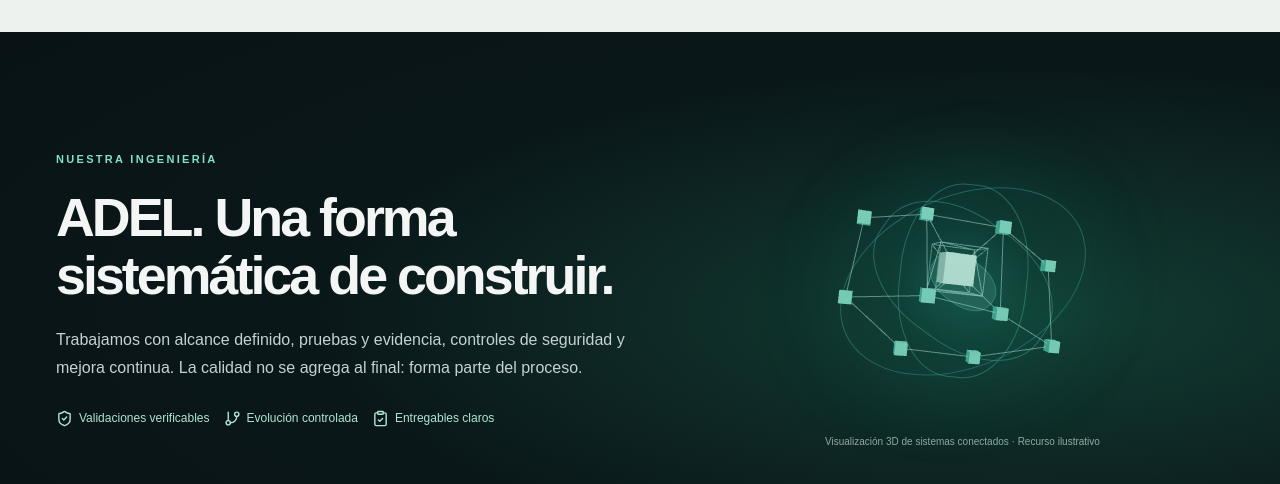
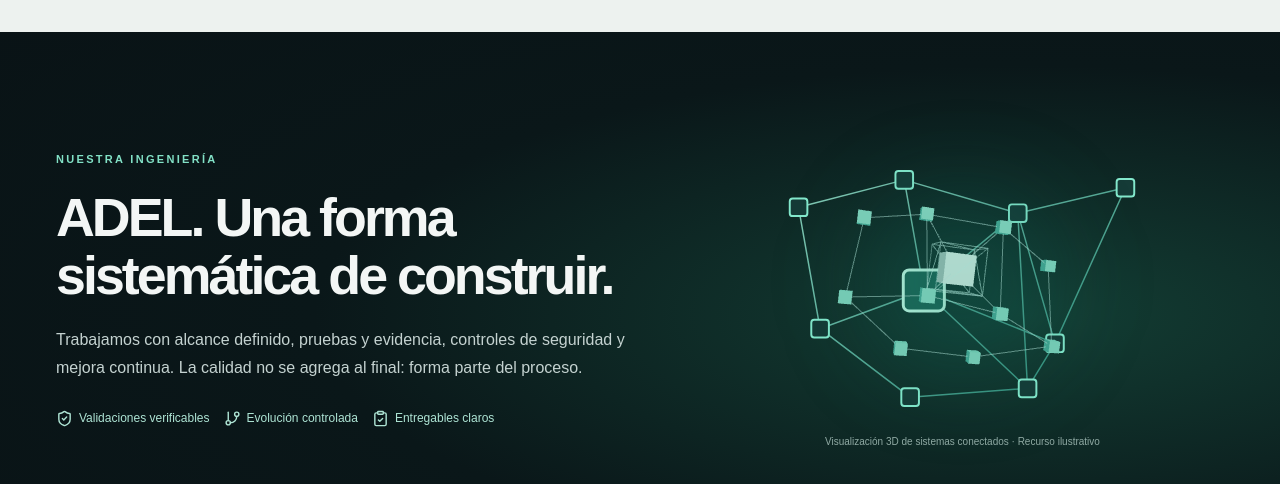
Before and after one commit to johanseb15/vyntrava-technologies-web, a Next.js app: page / in a window 1280 px wide. Shown: the part 2600-3084 px from the top of the page. Built offline with nearby package versions, Linux system fonts and the light colour scheme.

Commit message:
feat(visual): accessible system-diagram fallback for reduced motion

```diff
--- a/src/components/hero-scene.tsx
+++ b/src/components/hero-scene.tsx
@@ -5,14 +5,23 @@ const NetworkScene = dynamic(() => import('./3d/network-scene'), { ssr: false })
 export function HeroScene() {
   const [enabled, setEnabled] = useState(false);
   useEffect(() => {
-    const mq = window.matchMedia('(prefers-reduced-motion: reduce)');
+    const motion = window.matchMedia('(prefers-reduced-motion: reduce)');
     const coarse = window.matchMedia('(pointer: coarse)');
     const canvas = document.createElement('canvas');
-    const webgl = !!(canvas.getContext('webgl2') || canvas.getContext('webgl'));
-    setEnabled(webgl && !mq.matches && !coarse.matches);
+    let webgl = false;
+    try { webgl = !!(canvas.getContext('webgl2') || canvas.getContext('webgl')); }
+    catch { webgl = false; }
+    setEnabled(webgl && !motion.matches && !coarse.matches);
   }, []);
-  return <div className="scene-shell" aria-label="Ilustración abstracta de sistemas conectados" role="img">
-    <div className="scene-fallback" aria-hidden="true"><span /><span /><span /></div>
-    {enabled ? <NetworkScene /> : null}
+  return <div className="scene-shell" aria-label="Diagrama de arquitectura: servicios conectados mediante flujos de datos" role="img">
+    <svg className="architecture-fallback" viewBox="0 0 470 310" aria-hidden="true" preserveAspectRatio="xMidYMid meet">
+      <defs><linearGradient id="arch-stroke" x1="0" y1="0" x2="1" y2="1"><stop stopColor="#a5f8df"/><stop offset="1" stopColor="#2c9e89"/></linearGradient></defs>
+      <g fill="none" stroke="url(#arch-stroke)" strokeWidth="1.5" opacity=".78">
+        <path d="M68 80L176 52 292 86 402 60M68 80L90 204 196 165 292 86 330 219 402 60M176 52L196 165 302 265 330 219M90 204L182 274 302 265M196 165L330 219M292 86L302 265" />
+      </g>
+      {[[68,80],[176,52],[292,86],[402,60],[90,204],[196,165],[330,219],[182,274],[302,265]].map(([x,y],index)=><rect key={index} x={x-9} y={y-9} width="18" height="18" rx="3" fill="#153b37" stroke="#83e8cc" strokeWidth="2"/>)}
+      <rect x="175" y="144" width="42" height="42" rx="6" fill="#1d6858" stroke="#c4ffe9" strokeWidth="3" />
+    </svg>
+    {enabled && <NetworkScene />}
   </div>;
 }
```
